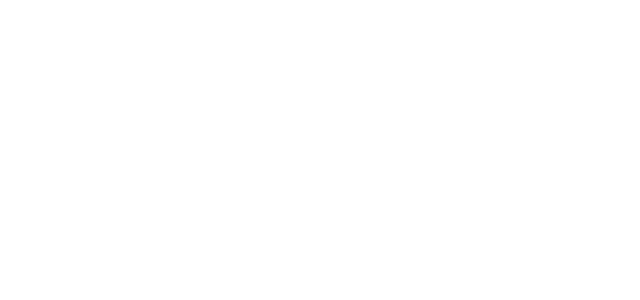
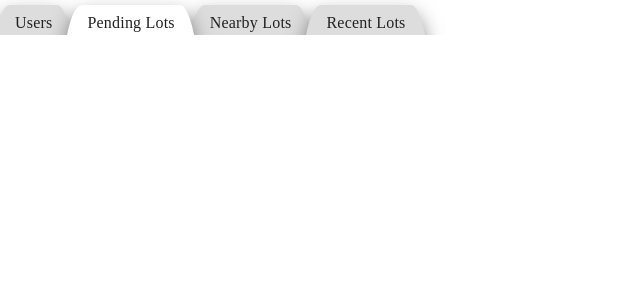
Before and after one commit to mangab0159/fast-frontend, a Vue app: page /tresult in a window 1280 px wide. Shown: the top 300 px of the page, without its empty margins (0-640 px from the left). Built offline with nearby package versions, Linux system fonts and the light colour scheme.

Commit message:
20200911 1552 Make chrome-like tabs in task-page

```diff
--- a/src/views/TresultPage.vue
+++ b/src/views/TresultPage.vue
@@ -1,7 +1,102 @@
-<template><div></div> </template>
+<template>
+  <div>
+    <div class="tab-container">
+      <div class="tabs">
+        <div @click="beActive">
+          <a href="#">Users</a>
+        </div>
+        <div @click="beActive" class="active">
+          <a href="#">Pending Lots</a>
+        </div>
+        <div @click="beActive">
+          <a href="#">Nearby Lots</a>
+        </div>
+        <div @click="beActive">
+          <a href="#">Recent Lots</a>
+        </div>
+      </div>
+    </div>
+    <div class="outer-circle"></div>
+  </div>
+</template>
 
 <script>
-export default {};
+export default {
+  methods: {
+    removeClassAll(className) {
+      var tabs = document.querySelectorAll('.tabs > div');
+      console.log(tabs);
+      console.log(className);
+      var check = new RegExp('(\\s|^)' + className + '(\\s|$)');
+      for (let i = 0; i < tabs.length; i++) {
+        tabs[i].className = tabs[i].className.replace(check, ' ').trim();
+      }
+    },
+    beActive(event) {
+      this.removeClassAll('active');
+      console.log('clicked');
+      console.log(event);
+      event.currentTarget.className += ' active';
+    },
+  },
+  created() {},
+};
 </script>
 
-<style></style>
+<style>
+.tab-container {
+  margin: 0;
+  padding: 0;
+  max-height: 35px;
+}
+
+div.tabs {
+  margin: 0;
+  list-style-type: none;
+  line-height: 35px;
+  max-height: 35px;
+  overflow: hidden;
+  display: inline-block;
+  padding-right: 20px;
+}
+div.tabs > div.active {
+  z-index: 2;
+  background: white;
+}
+
+div.tabs > div {
+  float: left;
+  margin: 5px -10px 0;
+  border-top-right-radius: 25px 170px;
+  border-top-left-radius: 20px 90px;
+  padding: 0 30px 0 25px;
+  height: 170px;
+  background: #ddd;
+  position: relative;
+  box-shadow: 0 10px 20px rgba(0, 0, 0, 0.5);
+  max-width: 200px;
+}
+
+div.tabs > div > a {
+  display: inline-block;
+  max-width: 100%;
+  overflow: hidden;
+  text-overflow: ellipsis;
+  text-decoration: none;
+  color: #222;
+}
+
+/* Clear Fix took for HTML 5 Boilerlate*/
+
+.clearfix:before,
+.clearfix:after {
+  content: '';
+  display: table;
+}
+.clearfix:after {
+  clear: both;
+}
+.clearfix {
+  zoom: 1;
+}
+</style>
```
